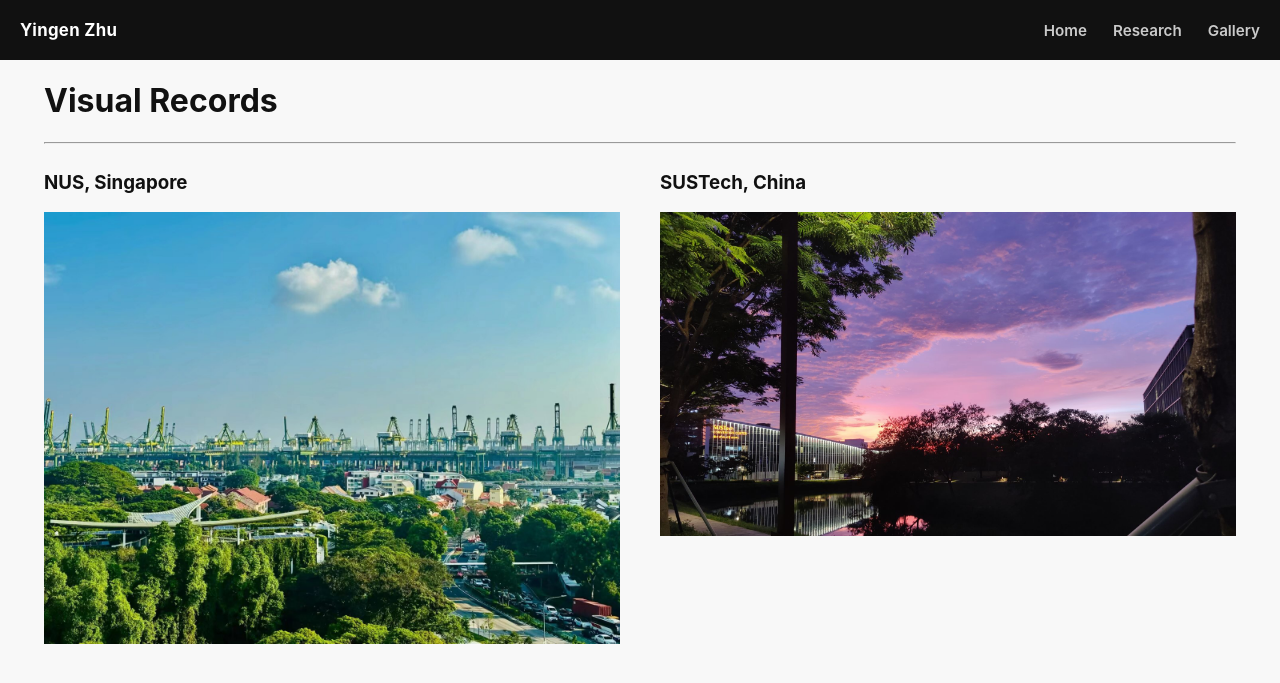
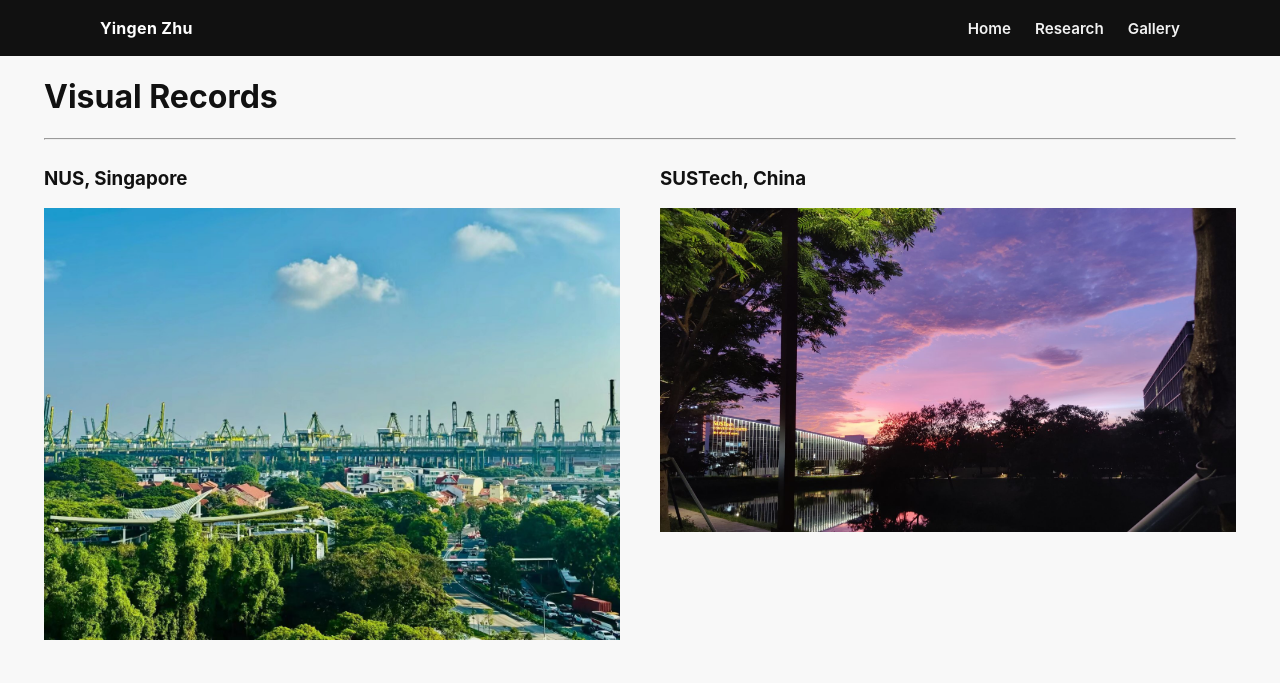
Before and after one commit to yingen-zhu/yingen-zhu.github.io, a Jekyll site: the page built from gallery.md, in a window 1280 px wide. Shown: the top 683 px of the page. Built offline with Jekyll 4.4.1, drawn with Linux system fonts in a browser that asks for light colours.

Commit message:
Add files via upload

```diff
--- a/assets/css/style.css
+++ b/assets/css/style.css
@@ -1,5 +1,10 @@
 * {
   box-sizing: border-box;
+}
+
+/* Keep the content width stable on both short and long pages. */
+html {
+  overflow-y: scroll;
 }
 
 body {
@@ -35,16 +40,18 @@ main a:focus {
   color: #fff;
 }
 
+/* Shared header styles for Home, Research and Gallery. */
 .header-inner {
+  width: min(1080px, 100%);
   display: flex;
   align-items: center;
   justify-content: space-between;
-  gap: 24px;
-  padding: 20px 0;
+  gap: 20px;
+  padding: 18px 0;
 }
 
 .brand a {
-  font-size: 1.05rem;
+  font-size: 1rem;
   font-weight: 700;
   letter-spacing: 0.02em;
   color: #fff;
@@ -53,7 +60,7 @@ main a:focus {
 .site-nav {
   display: flex;
   align-items: center;
-  gap: 26px;
+  gap: 24px;
   flex-wrap: wrap;
 }
 
@@ -61,7 +68,7 @@ main a:focus {
   font-size: 0.95rem;
   font-weight: 600;
   color: #fff;
-  opacity: 0.78;
+  opacity: 0.95;
   transition: opacity 0.2s ease;
 }
 
@@ -219,6 +226,11 @@ main {
     padding: 0 18px;
   }
 
+  /* Preserve header height when the mobile container padding changes. */
+  .header-inner {
+    padding: 18px;
+  }
+
   .site-nav {
     gap: 16px;
   }
```
